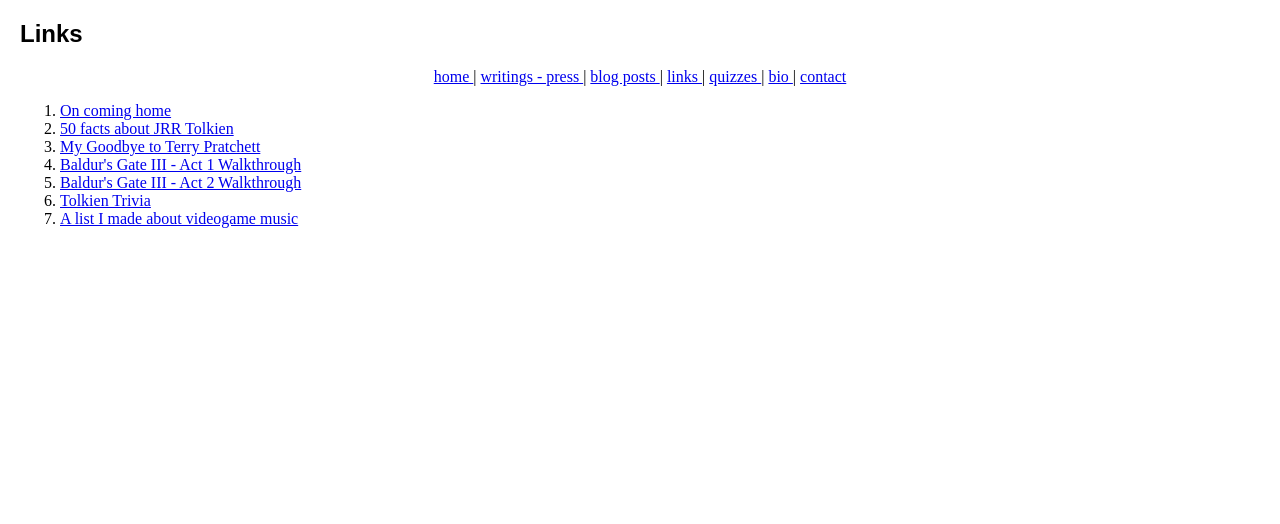
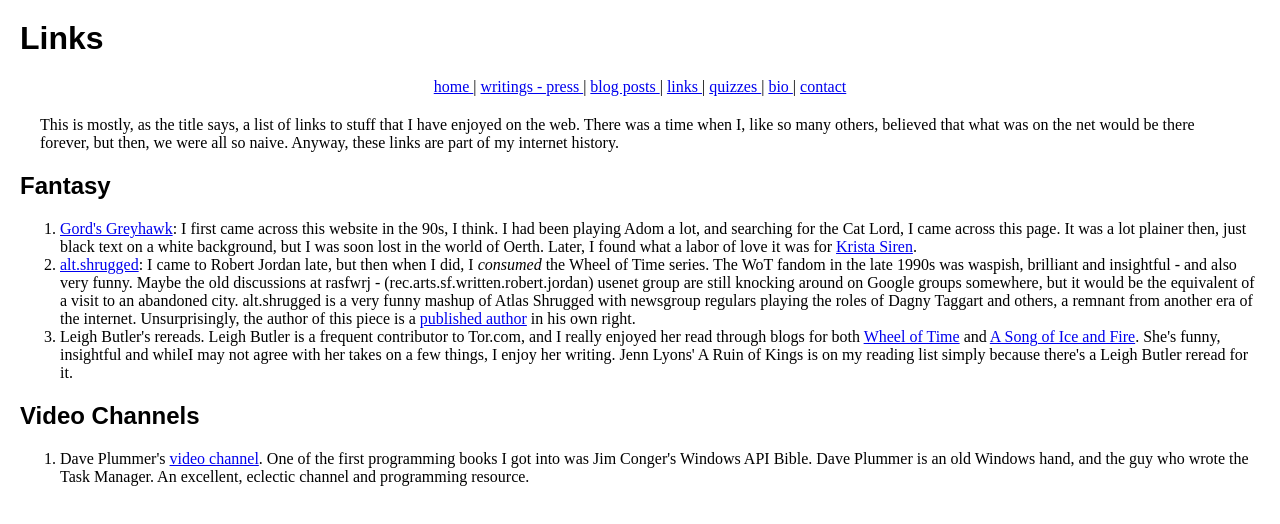
Before and after one commit to narayanan-krishnaswami/Site, a plain HTML site: page links.html in a window 1280 px wide. Drawn offline with Linux system fonts and the light colour scheme.

Commit message:
Update links.html

```diff
--- a/links.html
+++ b/links.html
@@ -1,11 +1,11 @@
 <html>
   <head>
-    <title>Links to stuff I have written</title>
+    <title>Links to stuff on the net that I have enjoyed</title>
     <link rel="stylesheet" type="text/css" href="style.css"/>
   </head>
   <body>
-    <h2>Links</h2>
-        <div class="linkbar">
+<h1>Links</h1>
+    <div align="center">
         <a href="index.html">
             home
         </a> |
@@ -25,21 +25,19 @@
         <a href="bio.html">
             bio
         </a> |
-        <a href=" contact.html">
+        <a href=" contact.html"">
             contact
         </a>
-    </div>
+</div>
 
-    <ol>
-      <li><a href="home.html">
-
-	  On coming home</a></li>
-      <li><a href="https://www.hindustantimes.com/lifestyle/art-culture/50-facts-to-rule-them-all-a-look-at-tolkien-s-way-with-worlds-101694777657473.html">50 facts about JRR Tolkien</a></li>
-      <li><a href="https://slackervision.blogspot.com/2015/03/saying-goodbye-to-terry-pratchett.html">My Goodbye to Terry Pratchett</a></li>
-      <li><a href="bg3act1.html">Baldur's Gate III - Act 1  Walkthrough</a></li>
-      <li><a href="bg3act2.html">Baldur's Gate III - Act 2 Walkthrough</a></li>
-      <li><a href="jrrt.html">Tolkien Trivia</a></li>
-      <li><a href="gamemusic.html">A list I made about videogame music</li></li>
-    </ol>
+<p>This is mostly, as the title says, a list of links to stuff that I have enjoyed on the web. There was a time when I, like so many others, believed that what was on the net would be there forever, but then, we were all so naive. Anyway, these links are part of my internet history.</p>
+<h2>Fantasy</h2>
+<ol><li> <a href="https://greyhawkonline.com/gordmain/">Gord's Greyhawk</a>: I first came across this website in the 90s, I think. I had been playing Adom a lot, and searching for the Cat Lord, I came across this <a href+"https://greyhawkonline.com/gordmain/inner/#catlord">page</a>. It was a lot plainer then, just black text on a white background, but I was soon lost in the world of Oerth. Later, I found what a labor of love it was for <a href="https://greyhawkonline.com/author-bio-krista-siren/">Krista Siren</a>. </li>
+  <li><a href="http://linuxmafia.com/pub/jordan/Humor/alt.shrugged.html">alt.shrugged</a>: I came to Robert Jordan late, but then when I did, I <i>consumed</i> the Wheel of Time series. The WoT fandom in the late 1990s was waspish, brilliant and insightful - and also very funny. Maybe the old discussions at rasfwrj - (rec.arts.sf.written.robert.jordan)  usenet group are still knocking around on Google groups somewhere, but it would be the equivalent of a visit to an abandoned city. alt.shrugged is a very funny mashup of Atlas Shrugged with newsgroup regulars playing the roles of Dagny Taggart and others, a remnant from another era of the internet. Unsurprisingly, the author of this piece is a <a href=https://www.amazon.com/stores/Joel-Hafvenstein/author/B001JP2738?ref=ap_rdr&store_ref=ap_rdr&isDramIntegrated=true&shoppingPortalEnabled=true""> published author</a> in his own right.</li>
+  <li><a href-"https://www.tor.com/author/leigh-butler/">Leigh Butler's</a> rereads. Leigh Butler is a frequent contributor to Tor.com, and I really enjoyed her read through blogs for both <a href="https://www.tor.com/features/series/wot-reread/"<>Wheel of Time</a> and <a href="https://www.tor.com/features/series/a-read-of-ice-and-fire/">A Song of Ice and Fire</a>. She's funny, insightful and whileI may not agree with her takes on a few things, I enjoy her writing. Jenn Lyons' A Ruin of Kings is on my reading list simply because there's a Leigh Butler reread for it.</a>
+  </ol>
+<h2>Video Channels</h2>
+<ol><li>Dave Plummer's <a href="https://www.youtube.com/channel/UCNzszbnvQeFzObW0ghk0Ckw">video channel</a>. One of the first programming books I got into was Jim Conger's Windows API Bible.  Dave Plummer is an old Windows hand, and the guy who wrote the Task Manager. An excellent, eclectic channel and programming resource.</li>
+  </ol>
     </body>
     </html>
```
